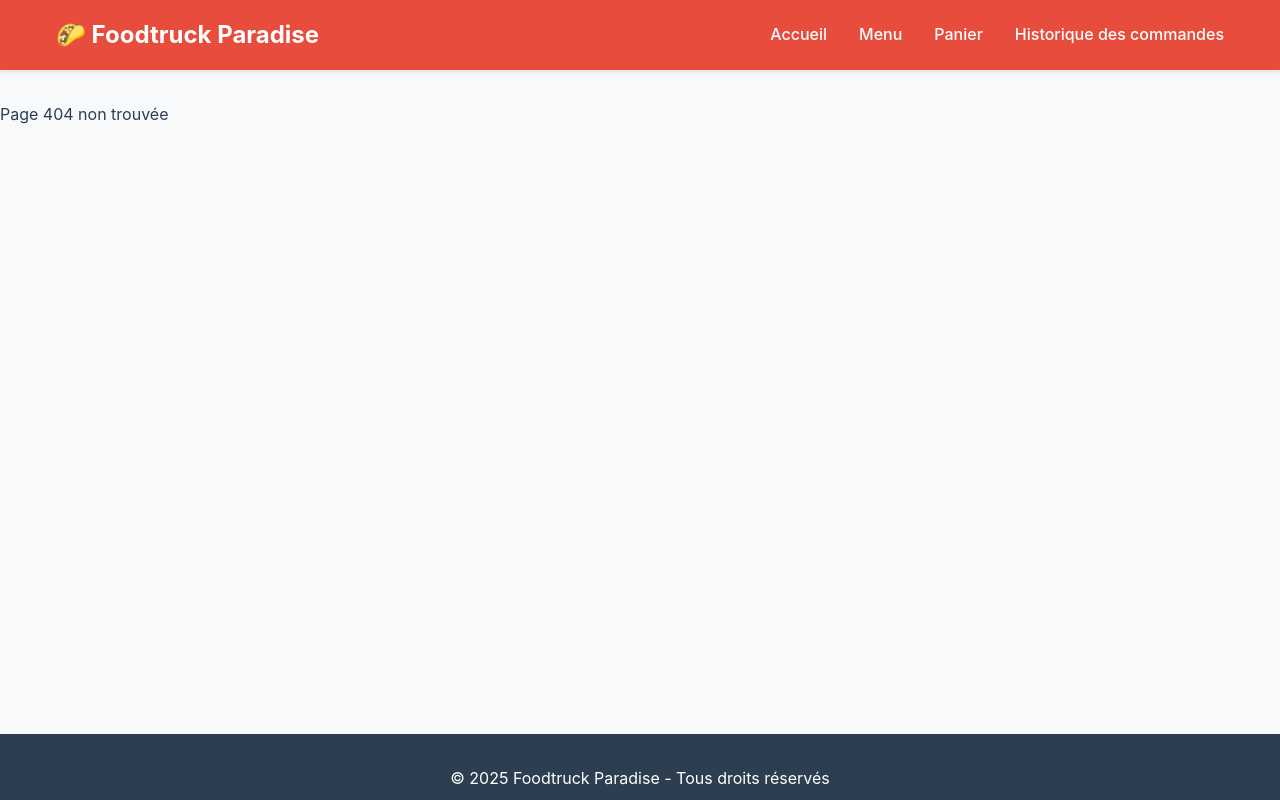
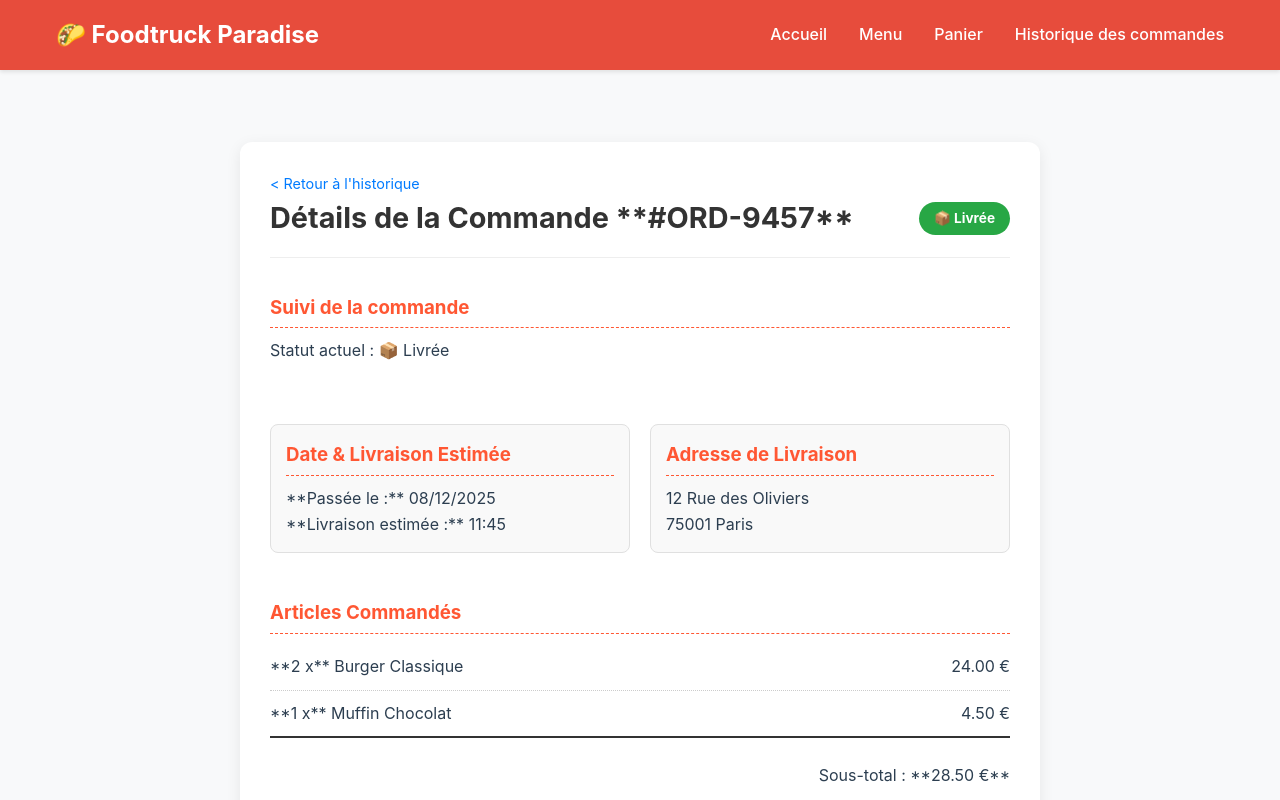
Before and after one commit to mathblock/react-course-foodtruck, a React (Vite) app in the folder foodtruck-paradise/: page /orders/id_9457 in a window 1280 px wide. Before the commit this address had no page. Shown: the top 800 px of the page. Built offline with nearby package versions, Linux system fonts and the light colour scheme.

Commit message:
feat/Ajout de la page et style de OrderDetail

```diff
--- a/foodtruck-paradise/src/App.tsx
+++ b/foodtruck-paradise/src/App.tsx
@@ -6,12 +6,15 @@ import { Routes, Route } from "react-router-dom"; // 👈 1. Import des outils d
 import { CartProvider } from "./context/CartContext";
 import { OrderProvider } from "./context/OrderContext";
 
+
 // Importez vos composants/pages
 import Layout from "./components/Layout";        // 👈 Le composant de structure
 import OrderHistory from "./pages/OrderHistory"; // Page /orders
 
 import "./App.css"; // Styles généraux
+
 import HomePage from "./pages/HomePage";
+import OrderDetail from "./pages/OrderDetail";
 
 function App() {
   return (
@@ -32,6 +35,9 @@ function App() {
 
               {/* Pages Statiques */}
 
+              {/* pages de details des commandes */}
+              <Route path="orders/:orderId" element={<OrderDetail/>} />
+
               {/* Pages Team 4 (Commandes) */}
               <Route path="/orders" element={<OrderHistory />} />
 
--- /dev/null
+++ b/foodtruck-paradise/src/pages/OrderDetail.css
@@ -0,0 +1,128 @@
+/* ======================================= */
+/* 1. Conteneur Global */
+/* ======================================= */
+.order-detail-container {
+    max-width: 800px;
+    margin: 40px auto;
+    padding: 30px;
+    background-color: #ffffff;
+    border-radius: 12px;
+    box-shadow: 0 4px 15px rgba(0, 0, 0, 0.08);
+}
+
+/* ======================================= */
+/* 2. Header et Titre */
+/* ======================================= */
+.detail-header {
+    display: flex;
+    justify-content: space-between;
+    align-items: center;
+    flex-wrap: wrap;
+    border-bottom: 1px solid #eee;
+    padding-bottom: 15px;
+    margin-bottom: 20px;
+}
+
+.detail-header h1 {
+    font-size: 1.8em;
+    color: #333;
+    margin: 0;
+}
+
+.back-link {
+    font-size: 0.9em;
+    color: #007bff;
+    text-decoration: none;
+    margin-right: 20px;
+}
+
+.back-link:hover {
+    text-decoration: underline;
+}
+
+.status-badge {
+    padding: 6px 15px;
+    border-radius: 20px;
+    font-weight: bold;
+    color: white;
+    font-size: 0.85em;
+}
+
+/* Couleurs des statuts (les mêmes que dans OrderHistory.css) */
+.status-delivered { background-color: #28a745; }
+.status-delivering, .status-preparing { background-color: #ffc107; color: #333; }
+.status-cancelled { background-color: #dc3545; }
+.status-pending, .status-confirmed { background-color: #6c757d; }
+
+/* ======================================= */
+/* 3. Sections d'Information */
+/* ======================================= */
+.detail-summary, .tracking-map-placeholder {
+    margin-bottom: 30px;
+    padding: 15px 0;
+}
+
+.detail-summary {
+    display: grid;
+    grid-template-columns: 1fr 1fr;
+    gap: 20px;
+}
+
+.info-box {
+    padding: 15px;
+    border: 1px solid #e0e0e0;
+    border-radius: 8px;
+    background-color: #f9f9f9;
+}
+
+.info-box h3, .detail-items h3, .tracking-map-placeholder h3 {
+    color: #FF5733; /* Couleur d'accentuation */
+    border-bottom: 1px dashed #FF5733;
+    padding-bottom: 5px;
+    margin-top: 0;
+    margin-bottom: 10px;
+}
+
+/* ======================================= */
+/* 4. Liste des Articles */
+/* ======================================= */
+.items-list {
+    list-style: none;
+    padding: 0;
+}
+
+.item-row {
+    display: flex;
+    justify-content: space-between;
+    padding: 10px 0;
+    border-bottom: 1px dotted #ccc;
+    font-size: 1em;
+}
+
+.item-row:last-child {
+    border-bottom: none;
+}
+
+/* ======================================= */
+/* 5. Totaux */
+/* ======================================= */
+.detail-total {
+    padding-top: 20px;
+    border-top: 2px solid #333;
+    text-align: right;
+}
+
+.detail-total p {
+    margin: 5px 0;
+}
+
+.discount {
+    color: #28a745;
+    font-weight: 500;
+}
+
+.total-line {
+    font-size: 1.6em;
+    font-weight: bold;
+    color: #000;
+}
--- /dev/null
+++ b/foodtruck-paradise/src/pages/OrderDetail.tsx
@@ -0,0 +1,117 @@
+// src/pages/OrderDetail.tsx
+
+import React from 'react';
+import { useParams, Navigate, Link } from 'react-router-dom';
+import { useOrders } from '../hooks/UseOrders'; // Hook personnalisé pour accéder aux commandes
+import type { Order } from '../types/order';
+import './OrderDetail.css'; // Pour le style spécifique à la page
+
+// Helper pour afficher le statut (copié de OrderHistory.tsx pour la cohérence)
+const getStatusLabel = (status: Order['status']) => {
+    switch (status) {
+        case 'pending': return '⏳ En attente';
+        case 'confirmed': return '✅ Confirmée';
+        case 'preparing': return '👨‍🍳 En préparation';
+        case 'delivering': return '🛵 En livraison';
+        case 'delivered': return '📦 Livrée';
+        case 'cancelled': return '❌ Annulée';
+        default: return status;
+    }
+};
+
+export default function OrderDetail() {
+    // 1. Récupérer les paramètres de l'URL (l'ID de la commande)
+    // Le nom de la propriété doit correspondre au nom défini dans la route : :orderId
+    const { orderId } = useParams<{ orderId: string }>();
+
+    // 2. Accéder aux données et états via le hook personnalisé
+    const { orders, isLoading, error } = useOrders();
+
+    // Gestion des états globaux :
+    if (isLoading) {
+        return <div className="loading-state">Chargement des détails de la commande...</div>;
+    }
+
+    if (error) {
+        return <div className="error-state">Erreur : {error}</div>;
+    }
+
+    // 3. Trouver la commande correspondante dans les données (recherche basée sur l'ID)
+    const order = orders.find(o => o.id === orderId);
+
+    // 4. Gérer le cas où la commande n'est pas trouvée (Gestion 404/redirection)
+    if (!order) {
+        // Redirige vers la page d'historique (avec 'replace' pour ne pas polluer l'historique de navigation)
+        return <Navigate to="/orders" replace />;
+    }
+
+    // Affichage principal
+    return (
+        <div className="order-detail-container">
+            <header className="detail-header">
+                <Link to="/orders" className="back-link">
+                    &lt; Retour à l'historique
+                </Link>
+                <h1>Détails de la Commande **#{order.orderNumber}**</h1>
+                <p className={`status-badge status-${order.status}`}>
+                    {getStatusLabel(order.status)}
+                </p>
+            </header>
+
+            {/* Placeholder pour le composant de Tracking qui sera ajouté plus tard */}
+            <section className="tracking-map-placeholder">
+                <h3>Suivi de la commande</h3>
+                {/* Ici nous insérerons le composant TrackingStatus.tsx */}
+                <p>Statut actuel : {getStatusLabel(order.status)}</p>
+            </section>
+
+            <section className="detail-summary">
+                <div className="info-box">
+                    <h3>Date & Livraison Estimée</h3>
+                    <p>
+                        **Passée le :** {order.date.toLocaleDateString('fr-FR')}
+                    </p>
+                    <p>
+                        **Livraison estimée :** {order.estimatedDelivery.toLocaleTimeString('fr-FR', { hour: '2-digit', minute: '2-digit' })}
+                    </p>
+                </div>
+
+                <div className="info-box">
+                    <h3>Adresse de Livraison</h3>
+                    <p>{order.deliveryAddress.street}</p>
+                    <p>{order.deliveryAddress.postalCode} {order.deliveryAddress.city}</p>
+                </div>
+            </section>
+
+            <section className="detail-items">
+                <h3>Articles Commandés</h3>
+                <ul className="items-list">
+                    {order.items.map((cartItem) => (
+                        // cartItem est de type CartItem, contient item: MenuItem et quantity: number
+                        <li key={cartItem.item.id} className="item-row">
+                            <span className="item-name">
+                                **{cartItem.quantity} x** {cartItem.item.name}
+                            </span>
+                            <span className="item-price">
+                                {(cartItem.item.price * cartItem.quantity).toFixed(2)} €
+                            </span>
+                        </li>
+                    ))}
+                </ul>
+            </section>
+
+            <section className="detail-total">
+                {/* Calcul du sous-total : Total + (Discount si existe) */}
+                <p>Sous-total : **{(order.total + (order.discount || 0)).toFixed(2)} €**</p>
+                {order.promoCode && (
+                    <p className="discount">
+                        Code Promo ({order.promoCode}) : - {order.discount?.toFixed(2) || '0.00'} €
+                    </p>
+                )}
+                <p className="total-line">
+                    **Montant Total : {order.total.toFixed(2)} €**
+                </p>
+            </section>
+        </div>
+    );
+}
```
